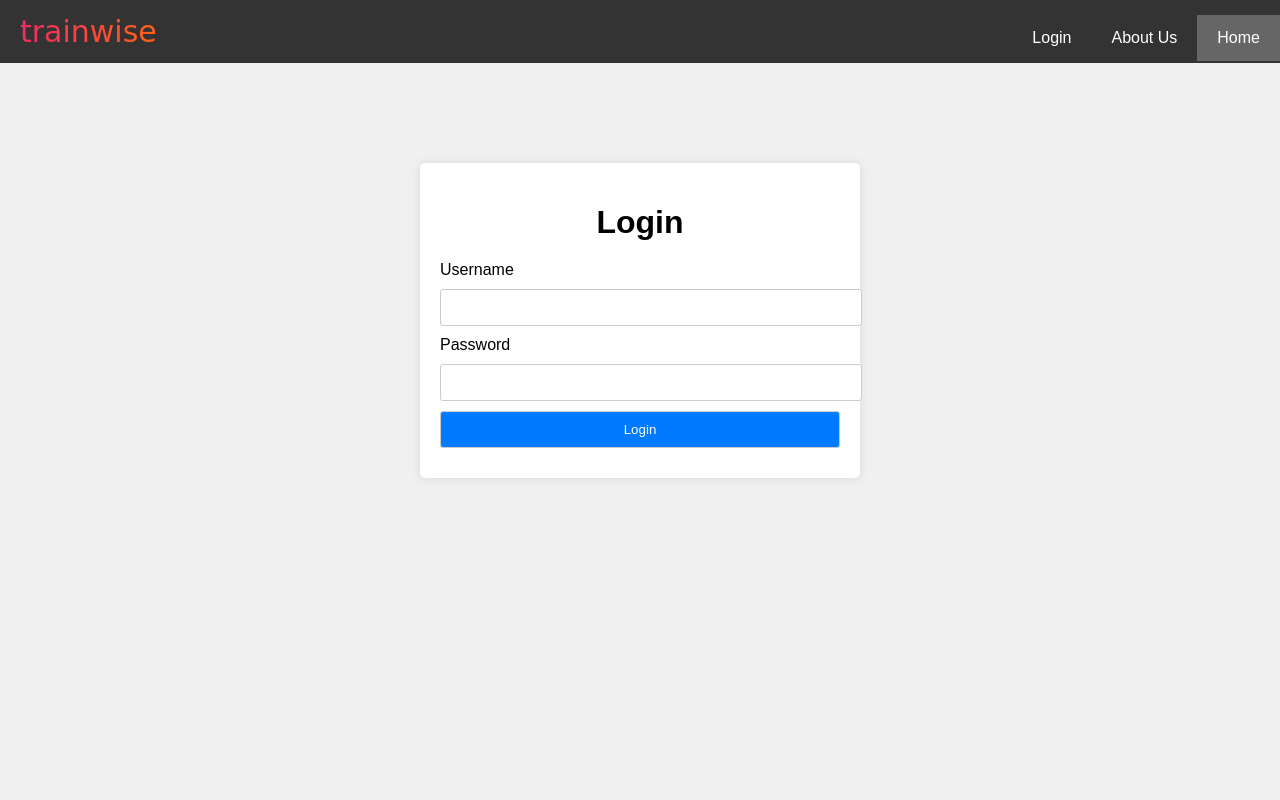
After one commit to harsh-shah25/trainwise, a Flask app: page /login in a window 1280 px wide. The commit adds this page. Run offline with Flask 3, Linux system fonts and the light colour scheme.

Commit message:
changes made

```diff
--- a/Trainwise/app.py
+++ b/Trainwise/app.py
@@ -6,6 +6,9 @@ import mediapipe as mp
 import numpy as np
 mp_drawing = mp.solutions.drawing_utils
 mp_pose = mp.solutions.pose
+
+
+
 # import crunches
 
 app = Flask(__name__)
@@ -25,8 +28,10 @@ def calculate_angle(a,b,c):
 
     return angle
 
+
+
 # Define your function
-def my_function():
+def count_biceps():
     print('Button clicked!')
 
     cap = cv2.VideoCapture(0)  # 0 is for webcam
@@ -54,6 +59,7 @@ def my_function():
             try:
                 landmarks = results.pose_landmarks.landmark
 
+ ######
             # Get Co-ordinates
                 shoulderLeft = [landmarks[mp_pose.PoseLandmark.LEFT_SHOULDER.value].x, landmarks[mp_pose.PoseLandmark.LEFT_SHOULDER.value].y]
                 elbowLeft = [landmarks[mp_pose.PoseLandmark.LEFT_ELBOW.value].x, landmarks[mp_pose.PoseLandmark.LEFT_ELBOW.value].y]
@@ -74,7 +80,6 @@ def my_function():
                 if angleLeft <60 and stage == 'down':
                     stage = 'up'
                     counter+=1
-                    print(counter)
 
             except:
                 pass
@@ -110,16 +115,426 @@ def my_function():
 
 
 
-    # crunches.calculate_angle()
-    # Your function logic goes here
+
+
+
+## crunches
+def count_crunches():
+    # VIDEO FEED
+    cap = cv2.VideoCapture(0)  # 0 is for webcam
+
+    rep_count = 0
+    states = {
+                    1:[130,180],
+                    2:[30,130]
+                }
+    # reset = 1
+    pattern ='1'
+    state = 1
+    main_string = "121"
+    regex_pattern = ''.join([re.escape(char) + r'+' for char in main_string])
+
+    ## SETUP MEDIAPIPE INSTANCE
+    with mp_pose.Pose(min_detection_confidence = 0.5, min_tracking_confidence=0.9) as pose:
+
+        while cap.isOpened():
+            ret, frame = cap.read()
+
+            ##Detect stuff and render
+
+            # Recolor image from BGR to RGB
+            image = cv2.cvtColor(frame, cv2.COLOR_BGR2RGB)
+            image.flags.writeable = False
+
+            # Make detections
+            results = pose.process(image)
+
+            #Recolor back to BGR bcuz openCV wants it in BGR
+            image.flags.writeable = True
+            image = cv2.cvtColor(image, cv2.COLOR_RGB2BGR)
+
+            # Extract Landmarks
+            try:
+                landmarks = results.pose_landmarks.landmark
+
+                # Get Co-ordinates
+                shoulderLeft = [landmarks[mp_pose.PoseLandmark.LEFT_SHOULDER.value].x, landmarks[mp_pose.PoseLandmark.LEFT_SHOULDER.value].y]
+                hipLeft = [landmarks[mp_pose.PoseLandmark.LEFT_HIP.value].x, landmarks[mp_pose.PoseLandmark.LEFT_HIP.value].y]
+                kneeLeft = [landmarks[mp_pose.PoseLandmark.LEFT_KNEE.value].x, landmarks[mp_pose.PoseLandmark.LEFT_KNEE.value].y]
+
+
+                # Calculate Angle
+                left_angle = calculate_angle(shoulderLeft, hipLeft , kneeLeft)
+
+                # Visualize
+                cv2.putText(image, str(left_angle),
+                        tuple(np.multiply(hipLeft,[640,480]).astype(int)),
+                                cv2.FONT_HERSHEY_SIMPLEX, 0.5, (255,5,255), 2, cv2.LINE_AA
+                                )
+
+
+                if (states[1][0] <= left_angle <= states[1][1]):
+                    state = '1'
+                elif (states[2][0] <= left_angle <= states[2][1]):
+                    state = '2'
+
+
+
+
+
+    #             /reset = 0
+    #             if state == '1':
+    #                 reset = 1
+    #                 pattern = ''
+
+
+    #             else:
+                pattern += state
+    #             if reset == 0 and count<4 :
+    #                 pattern = pattern+state
+    #                 count +=1
+
+
+
+                if re.fullmatch(regex_pattern, pattern):
+    #                 reset = 1
+                    rep_count += 1
+                    pattern = ''
+
+
+            except:
+                pass
+
+            # Render curl counter
+            # setup status box
+            cv2.rectangle(image, (0,0), (225,73),(245,117,16), -1)
+
+            # Rep data
+            cv2.putText(image, 'REPS',(15,12),
+                    cv2.FONT_HERSHEY_SIMPLEX, 0.5, (0,0,0), 1, cv2.LINE_AA)
+
+            cv2.putText(image, str(rep_count),
+                        (10,60),
+                    cv2.FONT_HERSHEY_SIMPLEX, 0.5, (255,255,255), 2, cv2.LINE_AA)
+
+            # Stage data
+            cv2.putText(image, 'STAGE',(65,12),
+                    cv2.FONT_HERSHEY_SIMPLEX, 0.5, (0,0,0), 1, cv2.LINE_AA)
+
+            cv2.putText(image, 'STAGE',
+                        (60,60),
+                    cv2.FONT_HERSHEY_SIMPLEX, 0.5, (255,255,255), 2, cv2.LINE_AA)
+
+            # Render detections
+            mp_drawing.draw_landmarks(image, results.pose_landmarks, mp_pose.POSE_CONNECTIONS,
+                                            mp_drawing.DrawingSpec(color=(0,0,255), thickness=2, circle_radius=2),
+                                            mp_drawing.DrawingSpec(color=(255,0,0), thickness=2, circle_radius=2))
+
+
+            cv2.imshow('Mediapipe Feed', image)
+
+
+            if cv2.waitKey(10) & 0xFF == ord('q'):
+                break
+
+        cap.release()
+        cv2.destroyAllWindows()
+
+
+
+
+
+
+
+
+def count_shoulder():
+    # VIDEO FEED triallll
+    cap = cv2.VideoCapture(0)  # 0 is for webcam
+
+    # CURL COUNT
+    rep_count = 0
+    # prev_angle = 180
+    # stage = 'start'
+    states = {
+                    1:[0,90],
+                    2:[90,120],
+                    3:[120,160],
+                    4:[160,180]
+                }
+    # phase = 'decrease'
+    reset = 0
+    pattern =''
+    main_string = "23432"
+    regex_pattern = ''.join([re.escape(char) + r'+' for char in main_string])
+
+    ## SETUP MEDIAPIPE INSTANCE
+    with mp_pose.Pose(min_detection_confidence = 0.5, min_tracking_confidence=0.9) as pose:
+
+
+        while cap.isOpened():
+            ret, frame = cap.read()
+
+            ##Detect stuff and render
+
+            # Recolor image from BGR to RGB
+            image = cv2.cvtColor(frame, cv2.COLOR_BGR2RGB)
+            image.flags.writeable = False
+
+            # Make detections
+            results = pose.process(image)
+
+            #Recolor back to BGR bcuz openCV wants it in BGR
+            image.flags.writeable = True
+            image = cv2.cvtColor(image, cv2.COLOR_RGB2BGR)
+
+            # Extract Landmarks
+            try:
+                landmarks = results.pose_landmarks.landmark
+
+                # Get Co-ordinates
+                left_elbow = [landmarks[mp_pose.PoseLandmark.LEFT_ELBOW.value].x, landmarks[mp_pose.PoseLandmark.LEFT_ELBOW.value].y]
+                left_shoulder = [landmarks[mp_pose.PoseLandmark.LEFT_SHOULDER.value].x, landmarks[mp_pose.PoseLandmark.LEFT_SHOULDER.value].y]
+                left_hip = [landmarks[mp_pose.PoseLandmark.LEFT_HIP.value].x, landmarks[mp_pose.PoseLandmark.LEFT_HIP.value].y]
+
+
+                # Calculate Angle
+
+                angle = calculate_angle(left_elbow, left_shoulder , left_hip)
+
+                # Visualize
+                cv2.putText(image, str(angle),
+                        tuple(np.multiply(left_shoulder,[640,480]).astype(int)),
+                                cv2.FONT_HERSHEY_SIMPLEX, 0.5, (255,5,255), 2, cv2.LINE_AA
+                                )
+
+                if states[1][1] > angle >= states[1][0]:
+                    state = '1'
+                elif states[2][1] >= angle >= states[2][0]:
+                    state = '2'
+                elif states[3][1] >= angle >= states[3][0]:
+                    state = '3'
+                elif states[4][1] >= angle >= states[4][0]:
+                    state = '4'
+
+                reset = 0
+                if state == '1':
+                    reset = 1
+                    count = 0
+                    pattern = ''
+
+
+                else:
+                    pattern += state
+    #                 reset=0
+    #             if reset == 0 and count<4 :
+    #                 pattern = pattern+state
+    #                 count +=1
+
+
+
+                if re.fullmatch(regex_pattern, pattern):
+                    reset = 1
+                    rep_count += 1
+                    pattern = ''
+
+
+
+            except:
+                pass
+
+            # Render curl counter
+            # setup status box
+            cv2.rectangle(image, (0,0), (225,73),(245,117,16), -1)
+
+            # Rep data
+            cv2.putText(image, 'REPS',(15,12),
+                    cv2.FONT_HERSHEY_SIMPLEX, 0.5, (0,0,0), 1, cv2.LINE_AA)
+
+            cv2.putText(image, str(rep_count),
+                        (10,60),
+                    cv2.FONT_HERSHEY_SIMPLEX, 0.5, (255,255,255), 2, cv2.LINE_AA)
+
+            # Stage data
+            cv2.putText(image, 'STAGE',(65,12),
+                    cv2.FONT_HERSHEY_SIMPLEX, 0.5, (0,0,0), 1, cv2.LINE_AA)
+
+            cv2.putText(image, 'STAGE',
+                        (60,60),
+                    cv2.FONT_HERSHEY_SIMPLEX, 0.5, (255,255,255), 2, cv2.LINE_AA)
+
+            # Render detections
+            mp_drawing.draw_landmarks(image, results.pose_landmarks, mp_pose.POSE_CONNECTIONS,
+                                            mp_drawing.DrawingSpec(color=(0,0,255), thickness=2, circle_radius=2),
+                                            mp_drawing.DrawingSpec(color=(255,0,0), thickness=2, circle_radius=2))
+
+
+            cv2.imshow('Mediapipe Feed', image)
+
+            if cv2.waitKey(100) & 0xFF == ord('q'):
+                break
+
+        cap.release()
+        cv2.destroyAllWindows()
+
+
+
+
+
+
+
+
+
+
+
+def count_lunges():
+    # VIDEO FEED
+    cap = cv2.VideoCapture(0)  # 0 is for webcam
+
+    # CURL COUNT
+    rep_count = 0
+    states = {
+                    1:[160,180],
+                    2:[110,160],
+                    3:[80,110]
+                }
+    # phase = 'decrease'
+    reset = 1
+    pattern =''
+    main_string = "232"
+    regex_pattern = ''.join([re.escape(char) + r'+' for char in main_string])
+
+    ## SETUP MEDIAPIPE INSTANCE
+    with mp_pose.Pose(min_detection_confidence = 0.5, min_tracking_confidence=0.9) as pose:
+
+
+        while cap.isOpened():
+            ret, frame = cap.read()
+
+            ##Detect stuff and render
+
+            # Recolor image from BGR to RGB
+            image = cv2.cvtColor(frame, cv2.COLOR_BGR2RGB)
+            image.flags.writeable = False
+
+            # Make detections
+            results = pose.process(image)
+
+            #Recolor back to BGR bcuz openCV wants it in BGR
+            image.flags.writeable = True
+            image = cv2.cvtColor(image, cv2.COLOR_RGB2BGR)
+
+            # Extract Landmarks
+            try:
+                landmarks = results.pose_landmarks.landmark
+
+                # Get Co-ordinates for right side
+                right_hip = [landmarks[mp_pose.PoseLandmark.RIGHT_HIP.value].x, landmarks[mp_pose.PoseLandmark.RIGHT_HIP.value].y]
+                right_knee = [landmarks[mp_pose.PoseLandmark.RIGHT_KNEE.value].x, landmarks[mp_pose.PoseLandmark.RIGHT_KNEE.value].y]
+                right_ankle = [landmarks[mp_pose.PoseLandmark.RIGHT_ANKLE.value].x, landmarks[mp_pose.PoseLandmark.RIGHT_ANKLE.value].y]
+
+
+                # Get Co-ordinates for left side
+                left_hip = [landmarks[mp_pose.PoseLandmark.LEFT_HIP.value].x, landmarks[mp_pose.PoseLandmark.LEFT_HIP.value].y]
+                left_knee = [landmarks[mp_pose.PoseLandmark.LEFT_KNEE.value].x, landmarks[mp_pose.PoseLandmark.LEFT_KNEE.value].y]
+                left_ankle = [landmarks[mp_pose.PoseLandmark.LEFT_ANKLE.value].x, landmarks[mp_pose.PoseLandmark.LEFT_ANKLE.value].y]
+
+                # Calculate Angle
+
+                right_angle = calculate_angle(right_hip, right_knee , right_ankle)
+                left_angle = calculate_angle(left_hip, left_knee , left_ankle)
+
+                # Visualize
+                cv2.putText(image, str(right_angle),
+                        tuple(np.multiply(right_knee,[640,480]).astype(int)),
+                                cv2.FONT_HERSHEY_SIMPLEX, 0.5, (255,5,255), 2, cv2.LINE_AA
+                                )
+                cv2.putText(image, str(left_angle),
+                        tuple(np.multiply(left_knee,[640,480]).astype(int)),
+                                cv2.FONT_HERSHEY_SIMPLEX, 0.5, (255,5,255), 2, cv2.LINE_AA
+                                )
+
+    #             state = '1'
+                if (states[1][0] <= right_angle <= states[1][1]) and (states[1][0] <= left_angle <= states[1][1]):
+                    state = '1'
+                elif (states[2][0] <= right_angle <= states[2][1]) and (states[2][0] <= left_angle <= states[2][1]):
+                    state = '2'
+                elif (states[3][0] <= right_angle <= states[3][1]) and (states[3][0] <= left_angle <= states[3][1]):
+                    state = '3'
+
+
+
+
+                reset = 0
+                if state == '1':
+                    reset = 1
+                    count = 0
+                    pattern = ''
+
+
+                else:
+                    pattern += state
+
+
+                if re.fullmatch(regex_pattern, pattern):
+                    reset = 1
+                    rep_count += 1
+                    pattern = ''
+
+
+
+            except:
+                pass
+
+            cv2.rectangle(image, (0,0), (225,73),(245,117,16), -1)
+
+            # Rep data
+            cv2.putText(image, 'REPS',(15,12),
+                    cv2.FONT_HERSHEY_SIMPLEX, 0.5, (0,0,0), 1, cv2.LINE_AA)
+
+            cv2.putText(image, str(rep_count),
+                        (10,60),
+                    cv2.FONT_HERSHEY_SIMPLEX, 0.5, (255,255,255), 2, cv2.LINE_AA)
+
+            # Stage data
+            cv2.putText(image, 'STAGE',(65,12),
+                    cv2.FONT_HERSHEY_SIMPLEX, 0.5, (0,0,0), 1, cv2.LINE_AA)
+
+            cv2.putText(image, 'STAGE',
+                        (60,60),
+                    cv2.FONT_HERSHEY_SIMPLEX, 0.5, (255,255,255), 2, cv2.LINE_AA)
+
+            # Render detections
+            mp_drawing.draw_landmarks(image, results.pose_landmarks, mp_pose.POSE_CONNECTIONS,
+                                            mp_drawing.DrawingSpec(color=(0,0,255), thickness=2, circle_radius=2),
+                                            mp_drawing.DrawingSpec(color=(255,0,0), thickness=2, circle_radius=2))
+
+
+            cv2.imshow('Mediapipe Feed', image)
+
+            if cv2.waitKey(100) & 0xFF == ord('q'):
+                break
+
+        cap.release()
+        cv2.destroyAllWindows()
 
 # Define a route to call the function
+
+
+
+
+
+
 
 
 
 @app.route('/')
 def index():
     return render_template('index.html')
+
+
+@app.route('/login')
+def login():
+    return render_template('login.html')
 
 @app.route('/lunges.html')
 def lunges():
@@ -138,10 +553,33 @@ def crunches():
     return render_template('crunches.html')
 
 
-@app.route('/call-my-function')
-def call_my_function():
-    my_function()
-    return 'Function called successfully'
+# @app.route('/call-my-function')
+# def call_my_function():
+#     biceps()
+#     return 'Function called successfully'
+
+@app.route('/start-biceps')
+def start_biceps():
+    count_biceps()
+    return "Biceps Function"
+
+@app.route('/start-crunches')
+def start_crunches():
+    count_crunches()
+    return "Crunches Function "
+
+@app.route('/start-lunges')
+def start_lunges():
+    count_lunges()
+    return "Biceps Function"
+
+
+@app.route('/start-shoulder')
+def start_shoulder():
+    count_shoulder()
+    return "Shoulder Function "
+
+
 
 # Start the server
 if __name__ == '__main__':
--- a/Trainwise/templates/crunches.html
+++ b/Trainwise/templates/crunches.html
@@ -125,6 +125,7 @@
     </h4>
 
     <button type="button" class="button" id="button">  Start </button>
+
 <div class="scroll-container">
 
     <a href="lunges.html">
@@ -144,7 +145,7 @@
 
   <script>
     function activate(){
-        fetch('/call-my-function') // Send a GET request to the backend route
+        fetch('/start-crunches') // Send a GET request to the backend route
                 .then(response => response.text())
                 .then(data => console.log(data)) // Log the response from the server
                 .catch(error => console.error('Error:', error));
--- /dev/null
+++ b/Trainwise/templates/login.html
@@ -0,0 +1,118 @@
+<!DOCTYPE html>
+<html>
+<head>
+    <title>Login Page</title>
+    <style>
+        body {
+            font-family: Arial, sans-serif;
+            margin: 0;
+            padding: 0;
+            background-color: #f0f0f0;
+        }
+
+        .login-container {
+            max-width: 400px;
+            margin: 100px auto;
+            padding: 20px;
+            background-color: #fff;
+            border-radius: 5px;
+            box-shadow: 0 0 10px rgba(0,0,0,0.1);
+        }
+
+        h1 {
+            text-align: center;
+            margin-bottom: 20px;
+        }
+
+        label,
+        input,
+        button {
+            display: block;
+            width: 100%;
+            margin-bottom: 10px;
+        }
+
+        input,
+        button {
+            padding: 10px;
+            border: 1px solid #ccc;
+            border-radius: 3px;
+        }
+
+        button {
+            background-color: #007bff;
+            color: #fff;
+            cursor: pointer;
+        }
+
+        button:hover {
+            background-color: #0056b3;
+        }
+        body {
+        margin: 0;
+        font-family: Arial, sans-serif;
+        /* overflow-y: scroll; */
+        height: 100vh;
+        overflow-x: hidden;
+        overflow-y: auto;
+        scroll-behavior: smooth;
+    }
+    .navbar {
+        background-color: #333;
+        overflow: hidden;
+    }
+    .navbar a {
+        float: right;
+        display: block;
+        color: white;
+        text-align: center;
+        padding: 14px 20px;
+        text-decoration: none;
+    }
+    .navbar a:hover {
+        background-color: #ddd;
+        color: black;
+    }
+    .navbar a.active {
+        background-color: #666;
+    }
+    .navbar .logo {
+        float: left;
+        display: block;
+        color: white;
+        text-align: center;
+        padding: 14px 20px;
+        text-decoration: none;
+        font-family: cursive;
+        font-size: 30px;
+        background: linear-gradient(to right, #f32170, #ff6b08);
+        -webkit-background-clip: text;
+        -webkit-text-fill-color: transparent;
+    }
+    .navbarright{
+        margin-top: 15px;
+
+    }
+    </style>
+</head>
+<body>
+    <div class="navbar">
+        <a href="#" class="logo">trainwise</a>
+        <div class="navbarright">
+            <a href="index.html" class="active">Home</a>
+            <a href="about.html">About Us</a>
+            <a href="login.html">Login</a>
+        </div>
+    </div>
+    <div class="login-container">
+        <h1>Login</h1>
+        <form>
+            <label for="username">Username</label>
+            <input type="text" id="username" name="username" required>
+            <label for="password">Password</label>
+            <input type="password" id="password" name="password" required>
+            <button type="submit">Login</button>
+        </form>
+    </div>
+</body>
+</html>
```
Also changed, not shown: Trainwise/exercises/biceps.py (added, +65 -0 lines), Trainwise/templates/biceps.html (+30 -2 lines), Trainwise/templates/lunges.html (+11 -1 lines), Trainwise/templates/shoulder.html (+12 -1 lines), Trainwise/exercises/__init__.py (added).
